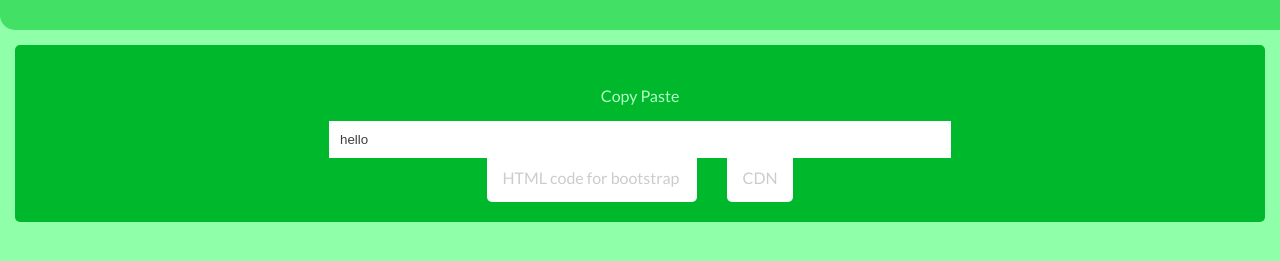
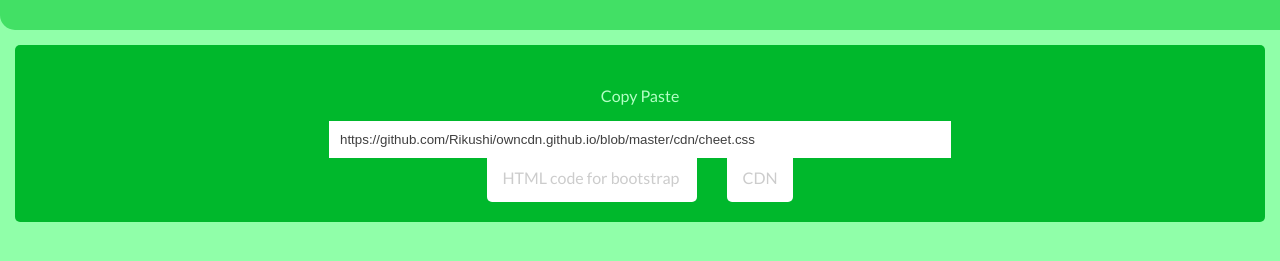
Before and after one commit to Rikushi/owncdn.github.io, a plain HTML site: page index.html in a window 1280 px wide. Shown: the part 121-382 px from the top of the page. Drawn offline with Linux system fonts and the light colour scheme.

Commit message:
sdfasdfa

```diff
--- a/index.html
+++ b/index.html
@@ -15,7 +15,7 @@
 	Copy Paste
 </p>
 
-<input type="text" value="hello">
+<input type="text" value="https://github.com/Rikushi/owncdn.github.io/blob/master/cdn/cheet.css">
 
 <div class="link">
 
```
